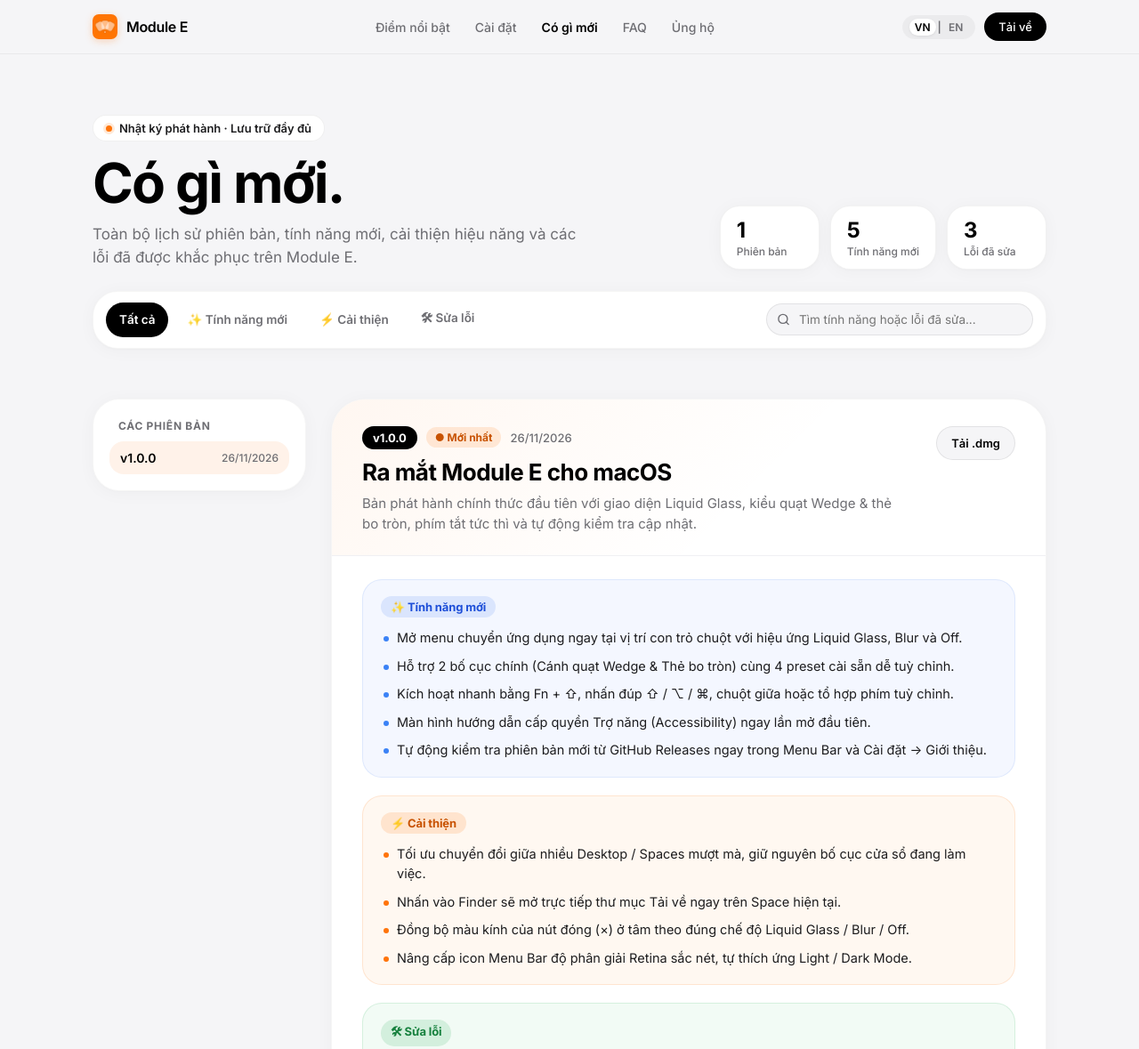
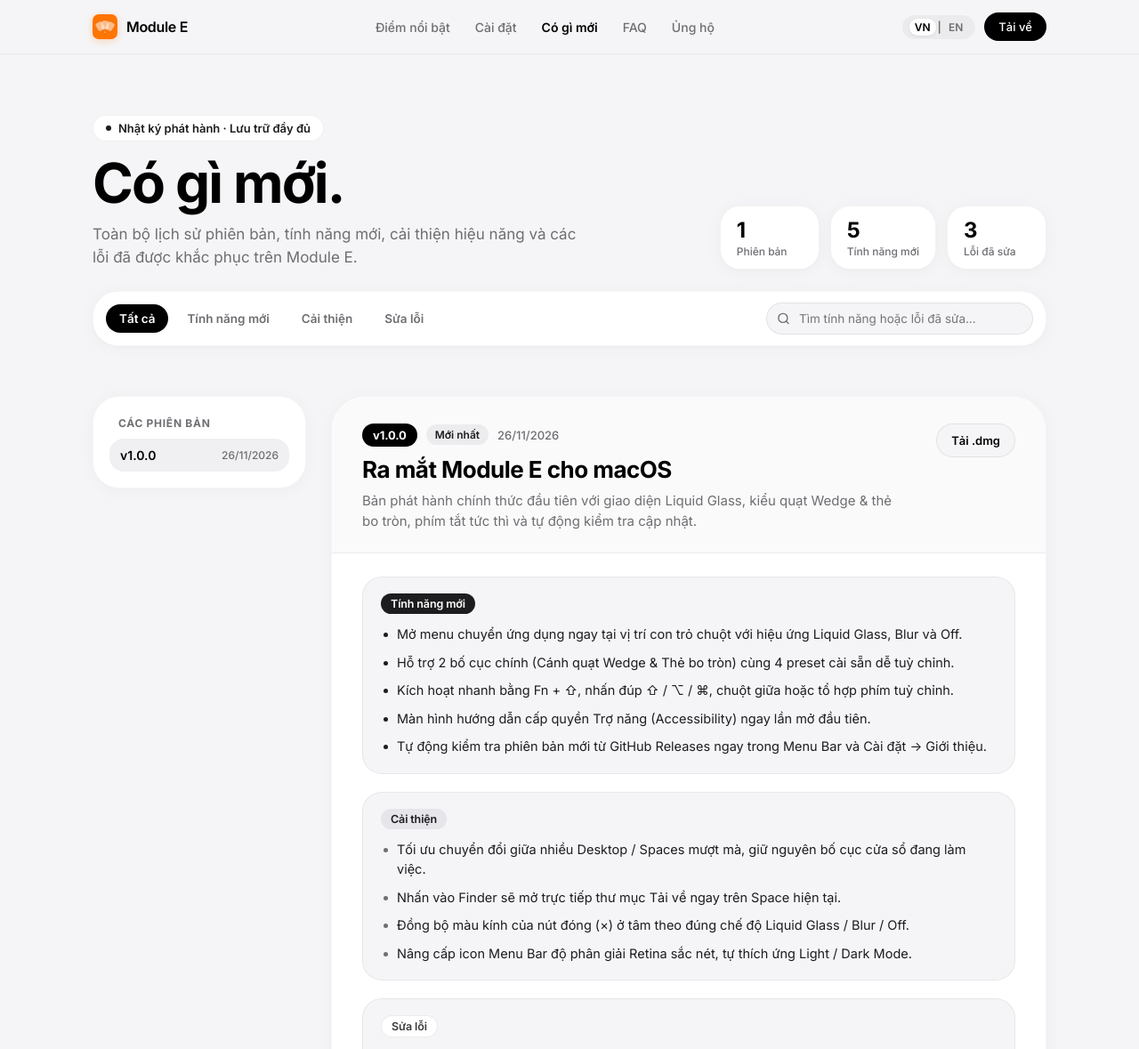
Before and after one commit to 14phucs-netizen/HiPuSwitcher, a plain HTML site: page docs/updates.html in a window 1280 px wide. Shown: the top 1179 px of the page at 89% size. Drawn offline with Linux system fonts and the light colour scheme.

Commit message:
Switch What's New section and archive page to pure grayscale without emojis

```diff
--- a/docs/updates.html
+++ b/docs/updates.html
@@ -170,11 +170,10 @@
     }
 
     .kicker-dot {
-      width: 7px;
-      height: 7px;
+      width: 6px;
+      height: 6px;
       border-radius: 50%;
-      background: var(--accent);
-      box-shadow: 0 0 0 3px rgba(255, 116, 11, 0.16);
+      background: #1d1d1f;
     }
 
     .page-title {
@@ -339,7 +338,7 @@
     }
 
     .rail-item:hover { background: #f5f5f7; }
-    .rail-item.is-latest { background: rgba(255, 116, 11, 0.09); color: var(--ink); }
+    .rail-item.is-latest { background: #f0f0f3; color: var(--ink); }
 
     .rail-date {
       font-size: 12px;
@@ -365,8 +364,8 @@
 
     .release-header {
       padding: 30px 34px 24px;
-      background: linear-gradient(135deg, rgba(255, 116, 11, 0.06) 0%, rgba(255, 255, 255, 0) 60%);
-      border-bottom: 1px solid #f0f0f3;
+      background: #fafafa;
+      border-bottom: 1px solid #ececef;
       display: flex;
       flex-wrap: wrap;
       align-items: flex-start;
@@ -397,13 +396,12 @@
     .latest-tag {
       display: inline-flex;
       align-items: center;
-      gap: 5px;
       padding: 4px 10px;
       border-radius: 999px;
-      background: rgba(255, 116, 11, 0.14);
-      color: #c85200;
+      background: #ececef;
+      color: #1d1d1f;
       font-size: 12px;
-      font-weight: 700;
+      font-weight: 600;
     }
 
     .release-date {
@@ -457,25 +455,28 @@
       padding: 18px 20px;
     }
 
-    .change-group.cat-new { background: #f4f7ff; border: 1px solid rgba(37, 99, 235, 0.1); }
-    .change-group.cat-improved { background: #fff8f1; border: 1px solid rgba(255, 116, 11, 0.14); }
-    .change-group.cat-fixed { background: #f2fbf5; border: 1px solid rgba(22, 163, 74, 0.13); }
+    .change-group.cat-new,
+    .change-group.cat-improved,
+    .change-group.cat-fixed {
+      background: #f5f5f7;
+      border: 1px solid rgba(0, 0, 0, 0.06);
+    }
 
     .group-head {
       display: inline-flex;
       align-items: center;
       gap: 7px;
-      font-size: 13px;
-      font-weight: 700;
+      font-size: 12.5px;
+      font-weight: 600;
       letter-spacing: -0.01em;
       margin-bottom: 12px;
       padding: 4px 11px;
       border-radius: 999px;
     }
 
-    .cat-new .group-head { background: rgba(37, 99, 235, 0.12); color: #1d4ed8; }
-    .cat-improved .group-head { background: rgba(255, 116, 11, 0.15); color: #c85200; }
-    .cat-fixed .group-head { background: rgba(22, 163, 74, 0.14); color: #15803d; }
+    .cat-new .group-head { background: #1d1d1f; color: #ffffff; }
+    .cat-improved .group-head { background: #e5e5ea; color: #1d1d1f; }
+    .cat-fixed .group-head { background: #ffffff; color: #3a3a3c; border: 1px solid rgba(0, 0, 0, 0.08); }
 
     .change-list {
       list-style: none;
@@ -497,14 +498,14 @@
       position: absolute;
       left: 3px;
       top: 9px;
-      width: 6px;
-      height: 6px;
+      width: 5px;
+      height: 5px;
       border-radius: 50%;
     }
 
-    .cat-new .change-list li::before { background: #3b82f6; }
-    .cat-improved .change-list li::before { background: #ff740b; }
-    .cat-fixed .change-list li::before { background: #22c55e; }
+    .cat-new .change-list li::before { background: #1d1d1f; }
+    .cat-improved .change-list li::before { background: #6e6e73; }
+    .cat-fixed .change-list li::before { background: #aeaeb2; }
 
     .empty-state {
       background: var(--white);
@@ -586,9 +587,9 @@
       <div class="controls-bar">
         <div class="filter-pills" id="filter-pills">
           <button class="f-pill active" data-cat="all" data-i18n="f_all">Tất cả</button>
-          <button class="f-pill" data-cat="new" data-i18n="f_new">✨ Tính năng mới</button>
-          <button class="f-pill" data-cat="improved" data-i18n="f_imp">⚡ Cải thiện</button>
-          <button class="f-pill" data-cat="fixed" data-i18n="f_fix">🛠 Sửa lỗi</button>
+          <button class="f-pill" data-cat="new" data-i18n="f_new">Tính năng mới</button>
+          <button class="f-pill" data-cat="improved" data-i18n="f_imp">Cải thiện</button>
+          <button class="f-pill" data-cat="fixed" data-i18n="f_fix">Sửa lỗi</button>
         </div>
         <label class="search-box">
           <svg width="15" height="15" viewBox="0 0 24 24" fill="none" stroke="currentColor" stroke-width="2.2" stroke-linecap="round" stroke-linejoin="round"><circle cx="11" cy="11" r="8"/><path d="m21 21-4.3-4.3"/></svg>
@@ -634,9 +635,9 @@
         title: 'Có gì mới.',
         sub: 'Toàn bộ lịch sử phiên bản, tính năng mới, cải thiện hiệu năng và các lỗi đã được khắc phục trên Module E.',
         f_all: 'Tất cả',
-        f_new: '✨ Tính năng mới',
-        f_imp: '⚡ Cải thiện',
-        f_fix: '🛠 Sửa lỗi',
+        f_new: 'Tính năng mới',
+        f_imp: 'Cải thiện',
+        f_fix: 'Sửa lỗi',
         rail_h: 'Các phiên bản',
         back_home: 'Trang chủ',
         search_ph: 'Tìm tính năng hoặc lỗi đã sửa...',
@@ -657,9 +658,9 @@
         title: "What's New.",
         sub: 'Every release, new feature, performance refinement, and bug fix shipped for Module E on macOS.',
         f_all: 'All',
-        f_new: '✨ New Features',
-        f_imp: '⚡ Improvements',
-        f_fix: '🛠 Bug Fixes',
+        f_new: 'New Features',
+        f_imp: 'Improvements',
+        f_fix: 'Bug Fixes',
         rail_h: 'Versions',
         back_home: 'Home',
         search_ph: 'Search features or bug fixes...',
@@ -742,7 +743,7 @@
               <div>
                 <div class="release-meta">
                   <span class="ver-badge">v${r.version}</span>
-                  ${r.latest ? `<span class="latest-tag">● ${t.latest}</span>` : ''}
+                  ${r.latest ? `<span class="latest-tag">${t.latest}</span>` : ''}
                   <span class="release-date">${formatDate(r.date)}</span>
                 </div>
                 <h2 class="release-title">${loc.title}</h2>
```
Also changed, not shown: docs/index.html (+30 -26 lines).
